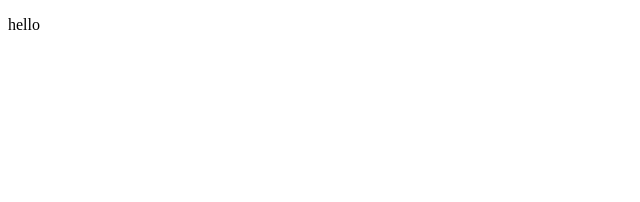
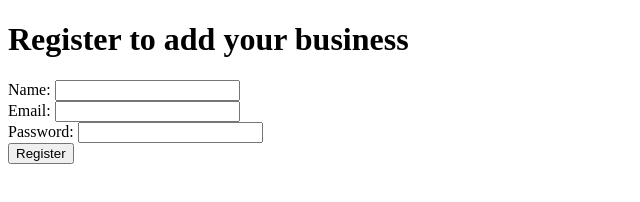
Before and after one commit to Potlake/Athena, a plain HTML site: page frontEnd/index.html in a window 1280 px wide. Shown: the whole page, without its empty margins (0-640 px from the left). Drawn offline with Linux system fonts and the light colour scheme.

Commit message:
added index

```diff
--- a/frontEnd/index.html
+++ b/frontEnd/index.html
@@ -6,6 +6,11 @@
 
 </head>
 <body>
-    <p>hello</p>
+		<h1>Register to add your business</h1>
+    <form>
+    	<label>Name: </label><input type="text" name="name"><br/>
+    	<label>Email:</label> <input type="email" name="emailaddress"><br/>
+    	<label>Password:</label> <input type="password" name = "password"><br/>
+    	<input type="button" name="submitButton" value = "Register">
 </body>
 </html>
```
